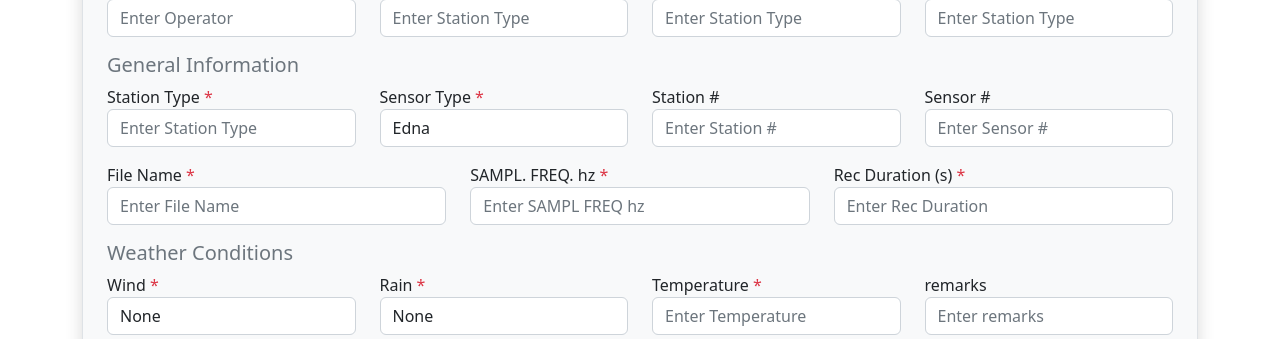
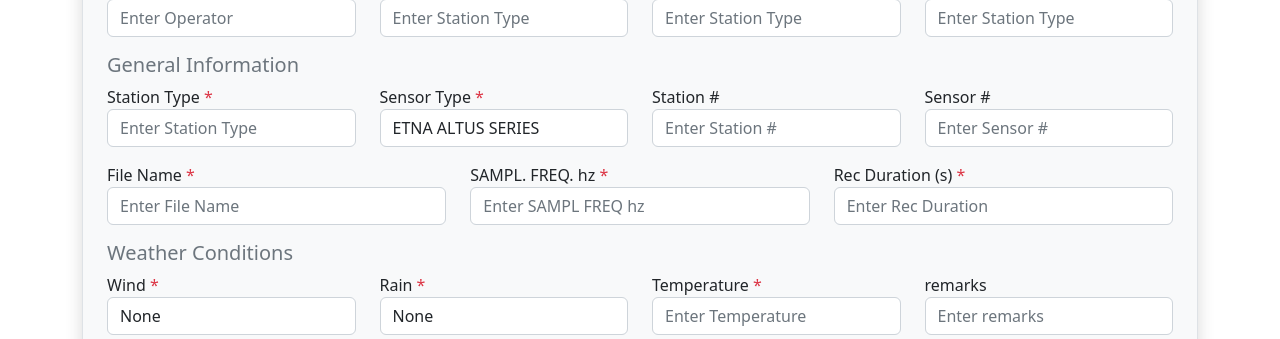
Before and after one commit to MikeDev00/Proyecto-GIIS, a Django app: page /bitacora/ in a window 1280 px wide. Shown: the part 579-918 px from the top of the page. Run offline with Django 4.2, Linux system fonts and the light colour scheme; some libraries are stand-ins or nearby versions.

Commit message:
modificacion de bitacora

```diff
--- a/ProyectoGIIS/home/templates/bitacora.html
+++ b/ProyectoGIIS/home/templates/bitacora.html
@@ -106,8 +106,8 @@
                             <div class="mb-3 col-md-3">
                                 <label for="senstype"> Sensor Type <span class="text-danger"> *</span></label>
                                 <select id="senstype" name="senstype" class ="form-control" required>
-                                    <option value="Edna">Edna</option>
-                                    <option value="Fisc (5m/s)">Fisc (5m/s)</option>
+                                    <option value="Edna">ETNA ALTUS SERIES</option>
+                                    <option value="Fisc (5m/s)">GEOTINY</option>
                                   </select>
                             </div>
 
@@ -208,9 +208,10 @@
 
                             <h5 class="mb-8 text-secondary">Subir Archivo </h5>
 
-                            <div class="mb-3 col-md-3">
+                            <div class="mb-3 col-md-3 ">
                                 {{docform|crispy}}
                             </div>
+
 
 
 
```
